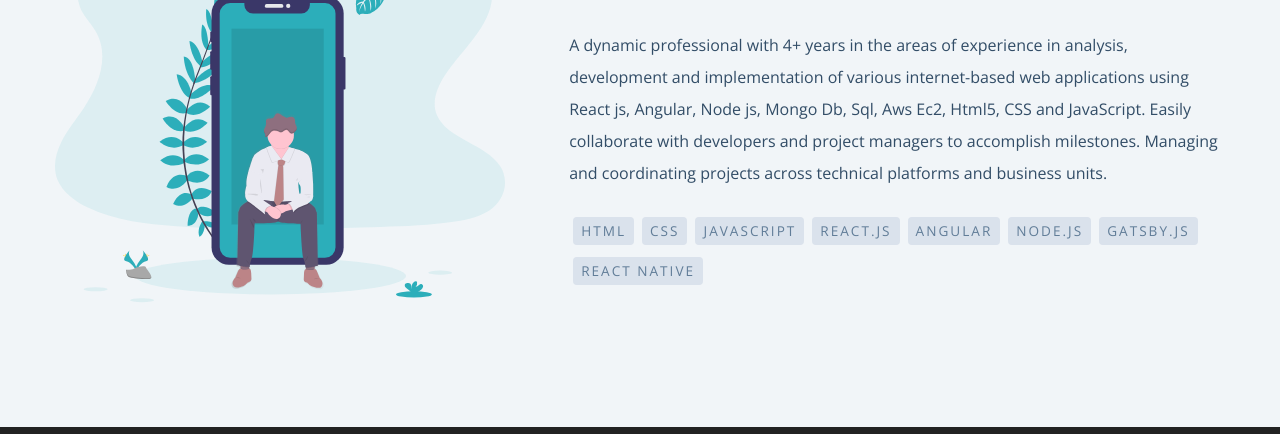
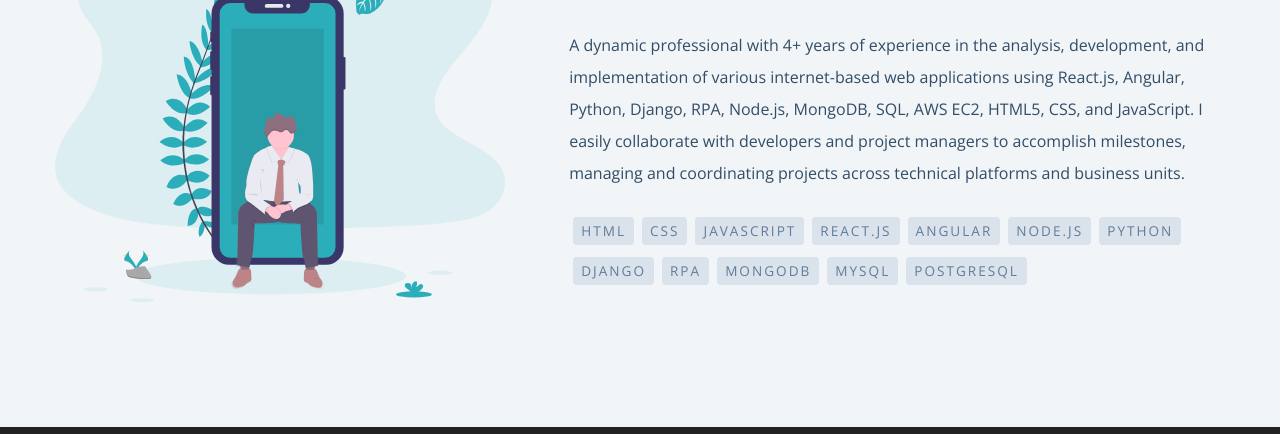
Before and after one commit to Tanypatil98/PortfolioWeb, a Gatsby site: page /about in a window 1280 px wide. Shown: the part 277-711 px from the top of the page. Built offline with nearby package versions, Linux system fonts and the light colour scheme; Gatsby itself is replaced by a stand-in of ours.

Commit message:
Update about.js

```diff
--- a/src/pages/about.js
+++ b/src/pages/about.js
@@ -4,7 +4,7 @@ import her from "../assets/images/hero.svg"
 import Seo from "../components/Seo"
 
 const About = () => {
-  const stack = ["Html", "Css", "Javascript", "React.Js", "Angular", "Node.Js", "Gatsby.Js", "React Native"]
+  const stack = ["Html", "Css", "Javascript", "React.Js", "Angular", "Node.Js", "Python", "Django", "RPA", "MongoDb", "MySQL", "PostgreSQL"]
   return (
     <>
       <Seo title="About" />
@@ -13,7 +13,7 @@ const About = () => {
           <img src={her} alt="Tanay Patil" className="about-img-svg" />
           <article className="about-text">
             <Title title="Tanay Patil" />
-            <p>A dynamic professional with 4+ years in the areas of experience in analysis, development and implementation of various internet-based web applications using React js, Angular, Node js, Mongo Db, Sql, Aws Ec2, Html5, CSS and JavaScript. Easily collaborate with developers and project managers to accomplish milestones. Managing and coordinating projects across technical platforms and business units.</p>
+            <p>A dynamic professional with 4+ years of experience in the analysis, development, and implementation of various internet-based web applications using React.js, Angular, Python, Django, RPA, Node.js, MongoDB, SQL, AWS EC2, HTML5, CSS, and JavaScript. I easily collaborate with developers and project managers to accomplish milestones, managing and coordinating projects across technical platforms and business units.</p>
             <div className="about-stack">
               {stack.map(item => {
                 return <span key={item}>{item}</span>
```
